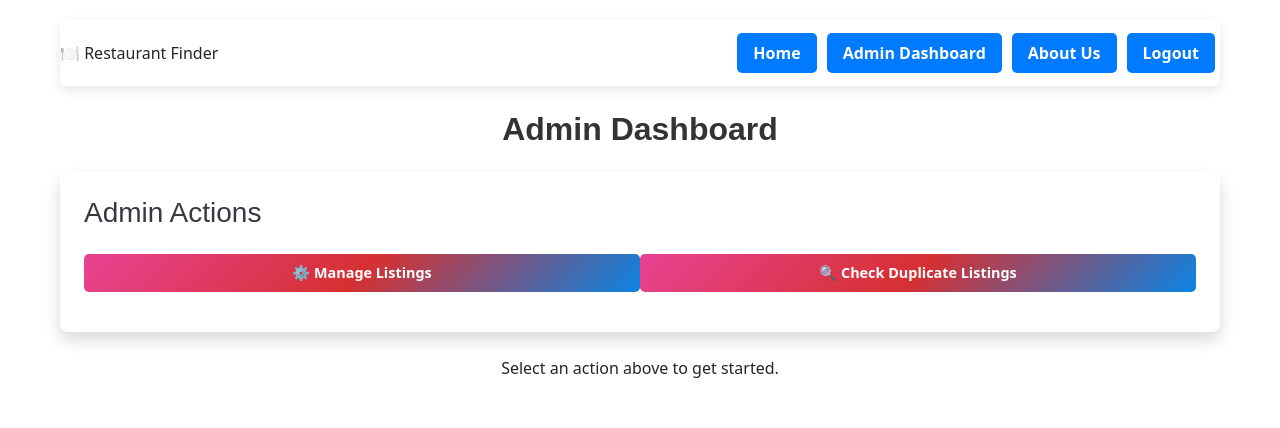
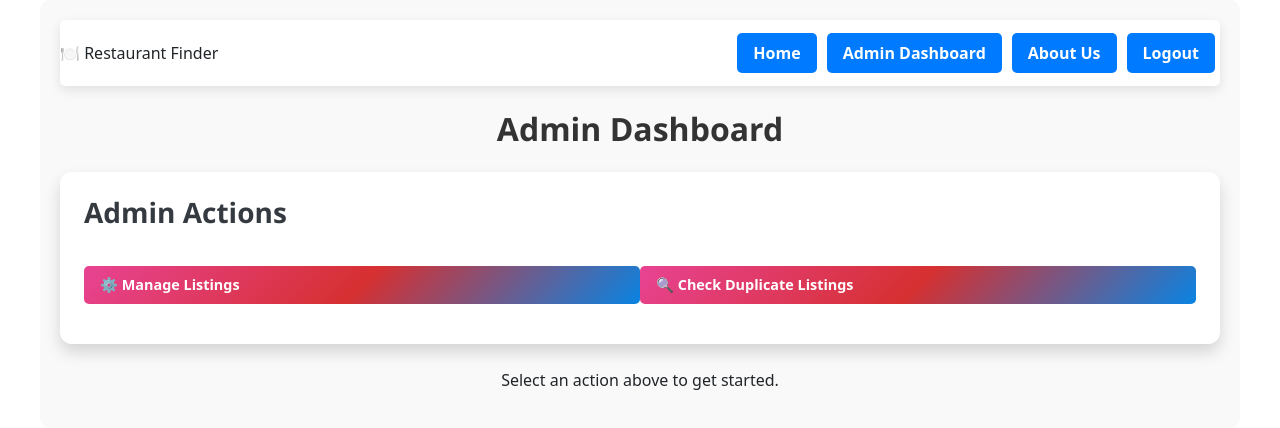
Before and after one commit to gopinathsjsu/team-project-cmpe-2020-02-spartans, a React (Create React App) app in the folder Frontend/: page /AdminDashboard in a window 1280 px wide. Shown: the top 428 px of the page. Built offline with nearby package versions, Linux system fonts and the light colour scheme; sample sign-in values are in the browser's storage.

Commit message:
Update Admin

```diff
--- a/Frontend/src/AdminDashboard.css
+++ b/Frontend/src/AdminDashboard.css
@@ -1,36 +1,106 @@
+/* Admin Dashboard Container */
 .admin-dashboard {
-    margin-top: 20px;
+    margin-top: 40px;
+    padding: 20px;
+    background: #f9f9f9;
+    border-radius: 10px;
 }
 
+/* Card Styling */
 .card {
     border: none;
-    border-radius: 8px;
-}
-
-h2, h3 {
-    font-family: 'Arial', sans-serif;
-    color: #343a40;
-}
-
-.admin-option {
-    font-weight: bold;
-    font-size: 1rem;
-    width: 100%;
-    padding: 10px 15px;
-    border-radius: 6px;
+    border-radius: 12px;
+    background: #ffffff;
+    box-shadow: 0 4px 10px rgba(0, 0, 0, 0.1);
+    padding: 20px;
     transition: all 0.3s ease;
 }
 
+.card:hover {
+    box-shadow: 0 6px 20px rgba(0, 0, 0, 0.2);
+}
+
+/* Heading Styles */
+h2, h3 {
+    font-family: 'Segoe UI', sans-serif;
+    color: #343a40;
+    font-weight: bold;
+    margin-bottom: 20px;
+}
+
+/* Admin Option Button */
+.admin-option {
+    font-weight: 600;
+    font-size: 1.1rem;
+    width: 100%;
+    padding: 12px 18px;
+    border-radius: 8px;
+    background: linear-gradient(135deg,  #e84393, #d63031,); /* Reverting to previous button color */
+    color: white;
+    border: none;
+    cursor: pointer;
+    transition: transform 0.3s ease, box-shadow 0.3s ease, background 0.3s ease;
+    text-align: left;
+    margin-bottom: 20px; /* Increased margin to provide space between buttons */
+    display: flex;
+    align-items: center;
+    gap: 10px;
+}
+
 .admin-option:hover {
+    transform: translateY(-4px);
+    background: linear-gradient(135deg,  #e84393, #d63031,); /* Darker hover gradient */
+    box-shadow: 0 4px 12px rgba(0, 0, 0, 0.15);
+}
+
+/* Admin Option Icon (if any) */
+.admin-option i {
+    font-size: 1.2rem;
+}
+
+/* Options Section Styling */
+.options-section {
+    margin-top: 40px;
+    padding: 20px;
+    background: #ffffff;
+    border-radius: 12px;
+    box-shadow: 0 4px 10px rgba(0, 0, 0, 0.05);
+}
+
+/* List Group Items */
+.list-group-item {
+    font-size: 1rem;
+    padding: 14px 20px;
+    color: #495057;
+    background-color: #f8f9fa;
+    border: 1px solid #e9ecef;
+    border-radius: 8px;
+    margin-bottom: 10px;
+    transition: all 0.3s ease;
+}
+
+.list-group-item:hover {
+    background-color: #e2e6ea;
     transform: translateY(-2px);
 }
 
-.options-section {
-    margin-top: 30px;
+/* Spacing for list items */
+.list-group-item:last-child {
+    margin-bottom: 0;
 }
 
-.list-group-item {
-    font-size: 1rem;
-    padding: 12px;
-    color: #495057;
+/* Additional Styling for Large Screens */
+@media (min-width: 768px) {
+    .admin-dashboard {
+        max-width: 1200px;
+        margin: 40px auto;
+    }
+
+    .card {
+        padding: 30px;
+    }
+
+    .options-section {
+        margin-top: 50px;
+    }
 }
```
